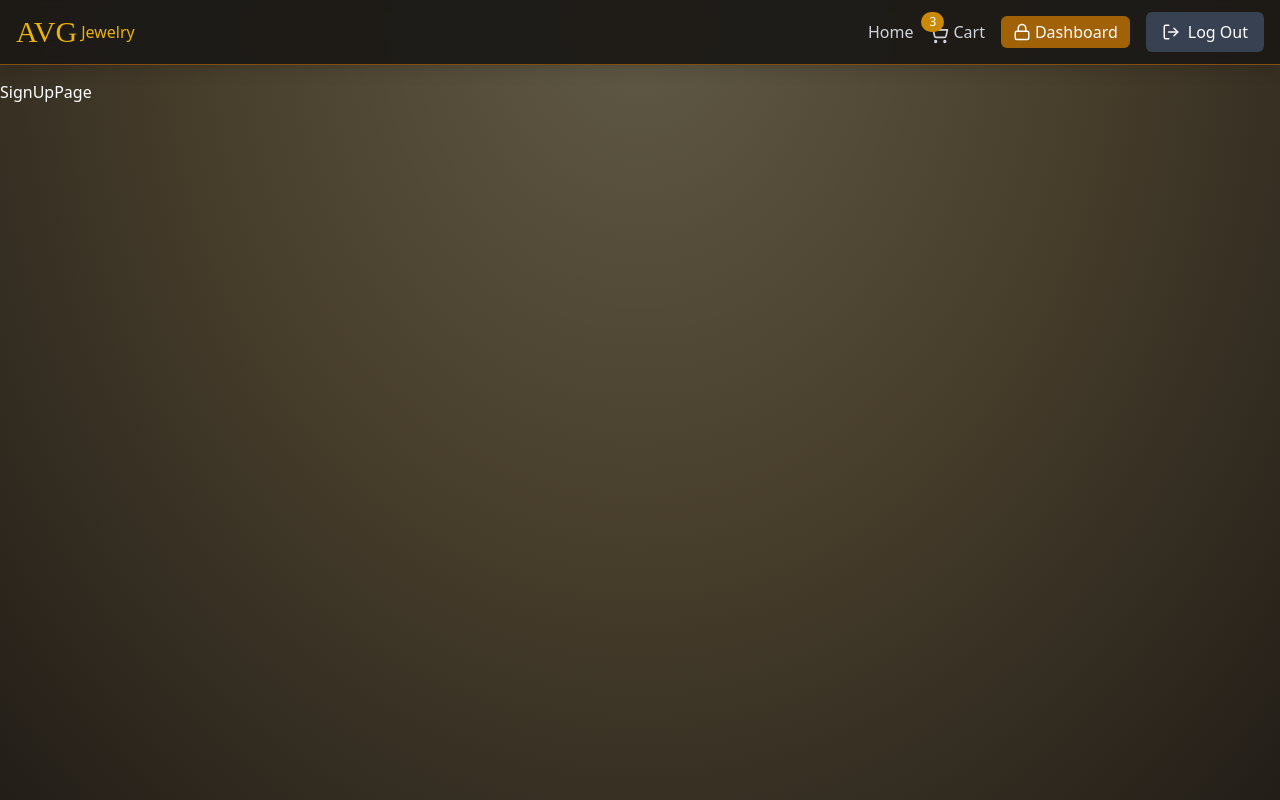
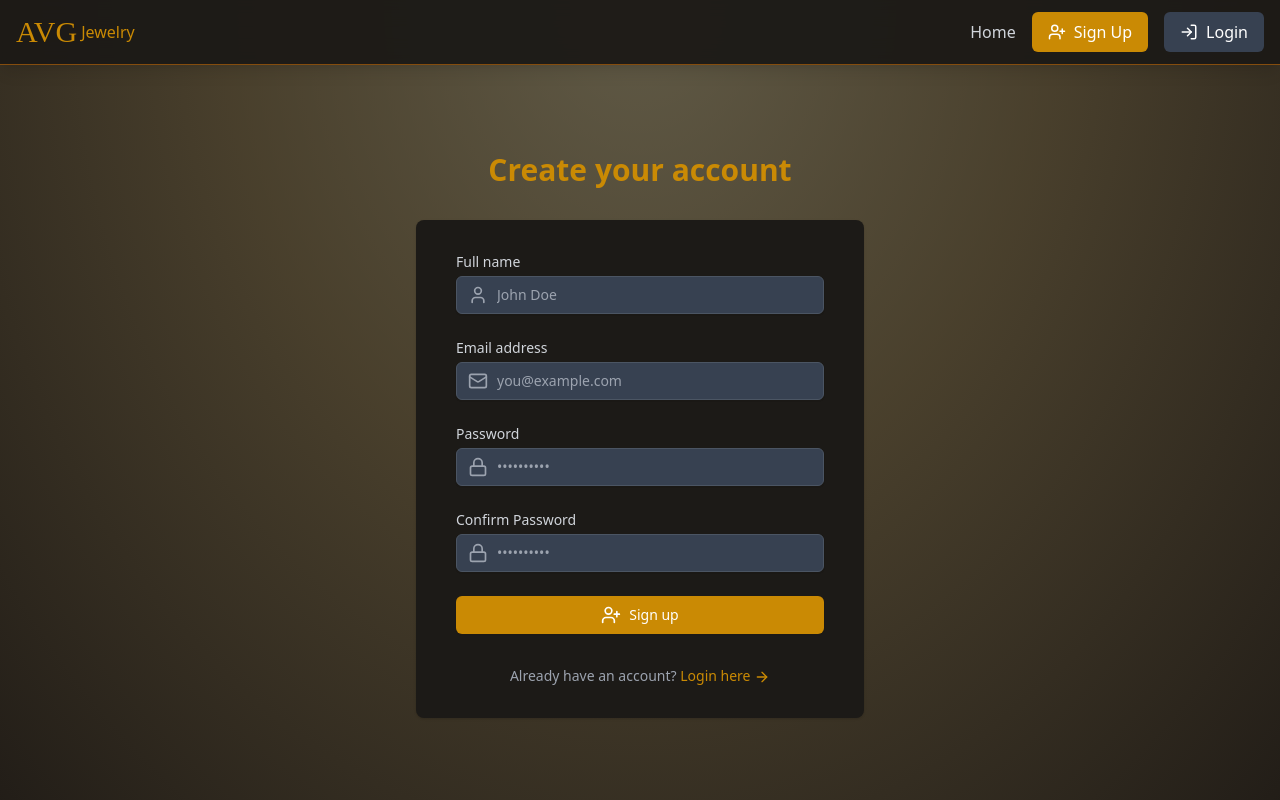
Before and after one commit to kristindyulgeryan/E-Commerce-Store-Admin, a React (Vite) app in the folder frontend/: page /signup in a window 1280 px wide. Built offline with nearby package versions, Linux system fonts and the light colour scheme.

Commit message:
Add animated SignUpPage with form fields and validation UI

```diff
--- a/frontend/src/components/Navbar.jsx
+++ b/frontend/src/components/Navbar.jsx
@@ -2,13 +2,13 @@
 import { Link } from "react-router-dom";
 
 const Navbar = () => {
-  const user = true;
-  const isAdmin = true;
+  const user = false;
+  const isAdmin = false;
   return (
     <header className="fixed top-0 left-0 w-full bg-[#1C1A17] bg-opacity-95 backdrop-blur-md shadow-lg z-40 transition-all duration-300 border-b border-yellow-800">
       <div className="container mx-auto px-4 py-3">
         <div className="flex flex-wrap justify-between items-center">
-          <Link to="/" className="flex items-center space-x-1 text-yellow-500">
+          <Link to="/" className="flex items-center space-x-1 text-yellow-600">
             <span className="text-3xl" style={{ fontFamily: " cursive" }}>
               AVG
             </span>
@@ -18,7 +18,7 @@
           <nav className="flex flex-wrap items-center gap-4">
             <Link
               to={"/"}
-              className=" text-gray-300 hover:text-yellow-500 transition duration-300 ease-in-out"
+              className=" text-gray-300 hover:text-yellow-700 transition duration-300 ease-in-out"
             >
               Home
             </Link>
@@ -39,7 +39,7 @@
               </Link>
             )}
             {isAdmin && (
-              <Link className="bg-yellow-700 hover:bg-yellow-500 text-white px-3 py-1 rounded-md font-medium transition duration-300 ease-in-out flex items-center">
+              <Link className="bg-yellow-600 hover:bg-yellow-700 text-white px-3 py-1 rounded-md font-medium transition duration-300 ease-in-out flex items-center">
                 <Lock className="inline-block mr-1" size={18} />
                 <span className="hidden sm:inline">Dashboard</span>
               </Link>
--- a/frontend/src/pages/SignUpPage.jsx
+++ b/frontend/src/pages/SignUpPage.jsx
@@ -1,5 +1,180 @@
+import { useState } from "react";
+import { Link } from "react-router-dom";
+import { motion } from "framer-motion";
+import { UserPlus, Mail, Lock, User, ArrowRight, Loader } from "lucide-react";
+
 const SignUpPage = () => {
-  return <div>SignUpPage</div>;
+  const loading = false;
+  const [formData, setFormData] = useState({
+    name: "",
+    email: "",
+    password: "",
+    confirmPassword: "",
+  });
+
+  const handleSubmit = (e) => {
+    e.preventDefault();
+    console.log(formData);
+  };
+
+  return (
+    <div className="flex flex-col justify-center py-12 sm:px-6 lg:px-8">
+      <motion.div
+        className="sm:mx-auto sm:w-full sm:max-w-md"
+        initial={{ opacity: 0, y: -20 }}
+        animate={{ opacity: 1, y: 0 }}
+        transition={{ duration: 0.8 }}
+      >
+        <h2 className="mt-6 text-center text-3xl font-extrabold text-yellow-600">
+          Create your account
+        </h2>
+      </motion.div>
+      <motion.div
+        className="mt-8 sm:mx-auto sm:w-full sm:max-w-md"
+        initial={{ opacity: 0, y: 20 }}
+        animate={{ opacity: 1, y: 0 }}
+        transition={{ duration: 0.8, delay: 0.2 }}
+      >
+        <div className="bg-[#1C1A17]  py-8 px-4 shadow sm:rounded-lg sm:px-10">
+          <form onSubmit={handleSubmit} className="space-y-6">
+            <div>
+              <label
+                htmlFor="name"
+                className="block text-sm font medium text-gray-300"
+              >
+                Full name
+              </label>
+              <div className="mt-1 relative rounded-md shadow-sm">
+                <div className="absolute inset-y-0 left-0 pl-3 flex items-center pointer-events-none">
+                  <User className="h-5 w-5 text-gray-400" aria-hidden="true" />
+                </div>
+                <input
+                  id="name"
+                  type="text"
+                  required
+                  value={formData.name}
+                  onChange={(e) =>
+                    setFormData({ ...formData, name: e.target.value })
+                  }
+                  className="block w-full px-3 py-2 pl-10 bg-gray-700 border border-gray-600 rounded-md shadow-sm placeholder-gray-400 focus:outline-none focus:ring-gray-800 focus:border-gray-400 sm:text-sm"
+                  placeholder="John Doe"
+                />
+              </div>
+            </div>
+
+            <div>
+              <label
+                htmlFor="email"
+                className="block text-sm font medium text-gray-300"
+              >
+                Email address
+              </label>
+              <div className="mt-1 relative rounded-md shadow-sm">
+                <div className="absolute inset-y-0 left-0 pl-3 flex items-center pointer-events-none">
+                  <Mail className="h-5 w-5 text-gray-400" aria-hidden="true" />
+                </div>
+                <input
+                  id="email"
+                  type="email"
+                  required
+                  value={formData.email}
+                  onChange={(e) =>
+                    setFormData({ ...formData, email: e.target.value })
+                  }
+                  className="block w-full px-3 py-2 pl-10 bg-gray-700 border border-gray-600 rounded-md shadow-sm placeholder-gray-400 focus:outline-none focus:ring-gray-800 focus:border-gray-400 sm:text-sm"
+                  placeholder="you@example.com"
+                />
+              </div>
+            </div>
+
+            <div>
+              <label
+                htmlFor="password"
+                className="block text-sm font medium text-gray-300"
+              >
+                Password
+              </label>
+              <div className="mt-1 relative rounded-md shadow-sm">
+                <div className="absolute inset-y-0 left-0 pl-3 flex items-center pointer-events-none">
+                  <Lock className="h-5 w-5 text-gray-400" aria-hidden="true" />
+                </div>
+                <input
+                  id="password"
+                  type="password"
+                  required
+                  value={formData.password}
+                  onChange={(e) =>
+                    setFormData({ ...formData, password: e.target.value })
+                  }
+                  className="block w-full px-3 py-2 pl-10 bg-gray-700 border border-gray-600 rounded-md shadow-sm placeholder-gray-400 focus:outline-none focus:ring-gray-800 focus:border-gray-400 sm:text-sm"
+                  placeholder="••••••••••"
+                />
+              </div>
+            </div>
+
+            <div>
+              <label
+                htmlFor="confirmPassword"
+                className="block text-sm font medium text-gray-300"
+              >
+                Confirm Password
+              </label>
+              <div className="mt-1 relative rounded-md shadow-sm">
+                <div className="absolute inset-y-0 left-0 pl-3 flex items-center pointer-events-none">
+                  <Lock className="h-5 w-5 text-gray-400" aria-hidden="true" />
+                </div>
+                <input
+                  id="confirmPassword"
+                  type="password"
+                  required
+                  value={formData.confirmPassword}
+                  onChange={(e) =>
+                    setFormData({
+                      ...formData,
+                      confirmPassword: e.target.value,
+                    })
+                  }
+                  className="block w-full px-3 py-2 pl-10 bg-gray-700 border border-gray-600 rounded-md shadow-sm placeholder-gray-400 focus:outline-none focus:ring-gray-800 focus:border-gray-400 sm:text-sm"
+                  placeholder="••••••••••"
+                />
+              </div>
+            </div>
+
+            <button
+              type="submit"
+              className="w-full flex justify-center py-2 px-4 border border-transparent rounded-md shadow-sm text-sm font-medium text-white bg-yellow-600 hover:bg-yellow-700 focus:outline-none focus:ring-2 focus:ring-offset-2 focus:ring-yellow-800 transition duration-150 ease-in-out disabled:opacity-50"
+              disabled={loading}
+            >
+              {loading ? (
+                <>
+                  <Loader
+                    className="mr-2 h-5 w-5 animate-spin"
+                    aria-hidden="true"
+                  />
+                  Loading...
+                </>
+              ) : (
+                <>
+                  <UserPlus className="mr-2 h-5 w-5" aria-hidden="true" />
+                  Sign up
+                </>
+              )}
+            </button>
+          </form>
+
+          <p className="mt-8 text-center text-sm text-gray-400">
+            Already have an account?{" "}
+            <Link
+              to={"/login"}
+              className="font-medium text-yellow-600 hover:text-yellow-700"
+            >
+              Login here <ArrowRight className="inline h-4 w-4" />
+            </Link>
+          </p>
+        </div>
+      </motion.div>
+    </div>
+  );
 };
 
 export default SignUpPage;
```
